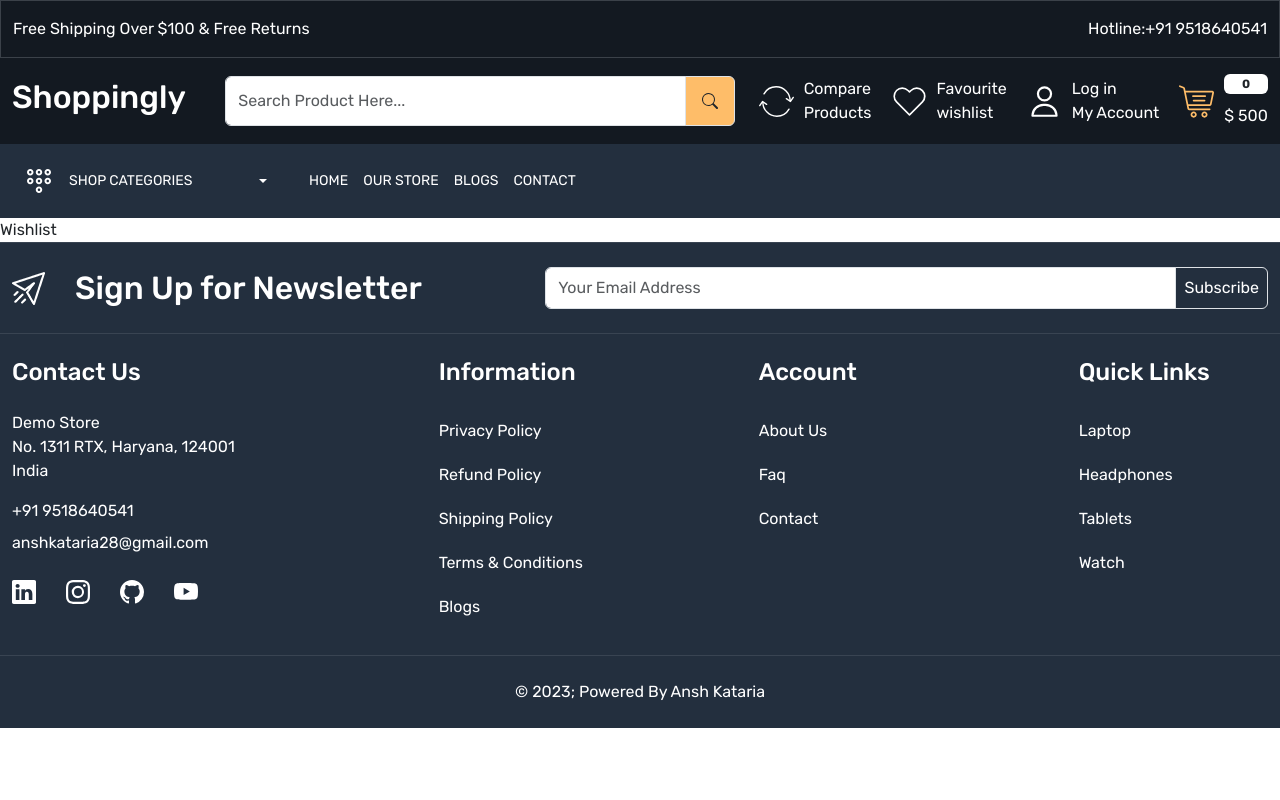
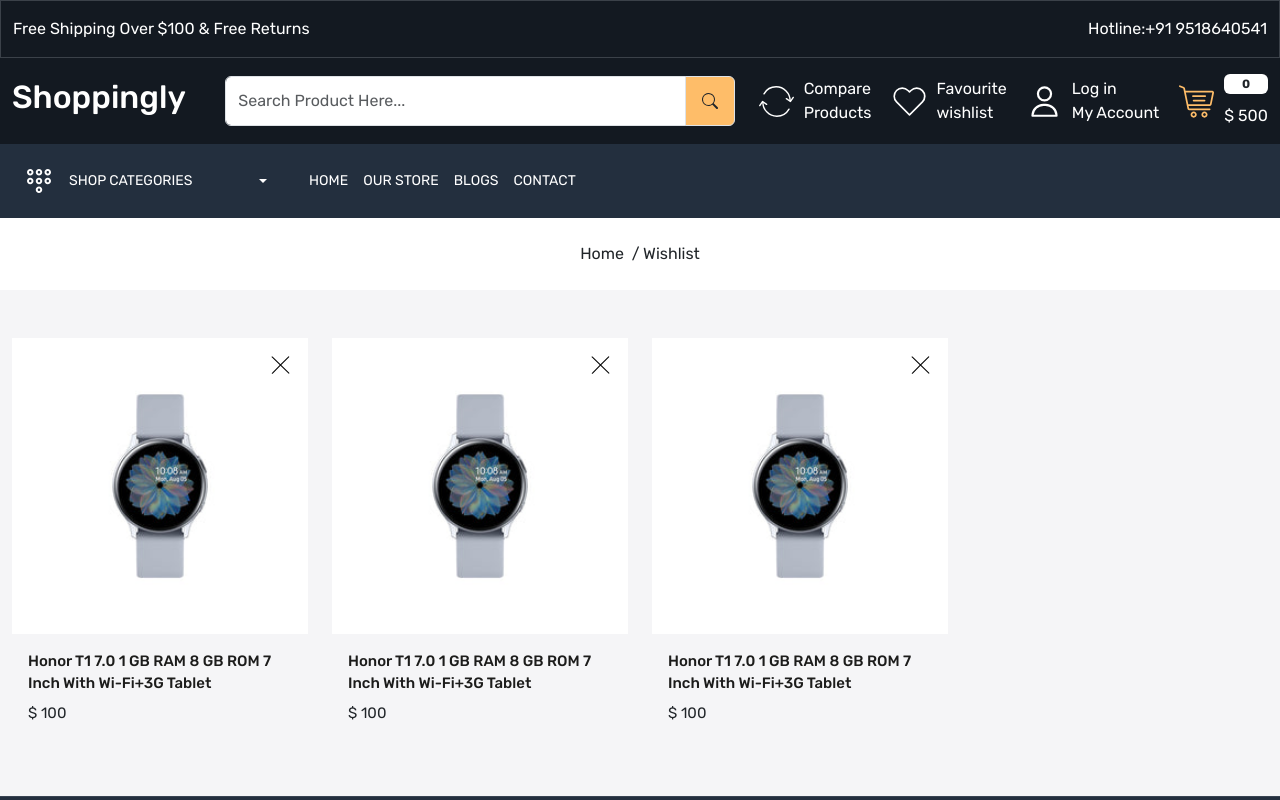
Before and after one commit to Ansh-Kataria/Shoppingly, a React (Create React App) app: page /wishlist in a window 1280 px wide. Shown: the top 800 px of the page. Built offline with nearby package versions, Linux system fonts and the light colour scheme.

Commit message:
wishlist created

```diff
--- a/src/pages/Wishlist.js
+++ b/src/pages/Wishlist.js
@@ -1,9 +1,86 @@
-import React from 'react'
+import React from "react";
+import BreadCrumb from "../components/BreadCrumb";
+import Meta from "../components/Meta";
 
 const Wishlist = () => {
   return (
-    <div>Wishlist</div>
-  )
-}
+    <>
+      <Meta title={"Wishlist"} />
+      <BreadCrumb title="Wishlist" />
+      <div className="wishlist-wrapper py-5 home-wrapper-2">
+        <div className="container-xxl">
+          <div className="row">
+            <div className="col-3">
+              <div className="wishlist-card position-relative">
+                <img
+                  src="images/cross.svg"
+                  alt="cross"
+                  className="position-absolute cross img-fluid"
+                />
+                <div className="wishlist-card-image">
+                  <img
+                    src="images/watch.jpg"
+                    className="img-fluid w-100"
+                    alt="watch"
+                  />
+                </div>
+                <div className="py-3 px-3">
+                  <h5 className="title">
+                    Honor T1 7.0 1 GB RAM 8 GB ROM 7 Inch With Wi-Fi+3G Tablet
+                  </h5>
+                  <h6 className="price">$ 100</h6>
+                </div>
+              </div>
+            </div>
+            <div className="col-3">
+              <div className="wishlist-card position-relative">
+                <img
+                  src="images/cross.svg"
+                  alt="cross"
+                  className="position-absolute cross img-fluid"
+                />
+                <div className="wishlist-card-image">
+                  <img
+                    src="images/watch.jpg"
+                    className="img-fluid w-100"
+                    alt="watch"
+                  />
+                </div>
+                <div className="py-3 px-3">
+                  <h5 className="title">
+                    Honor T1 7.0 1 GB RAM 8 GB ROM 7 Inch With Wi-Fi+3G Tablet
+                  </h5>
+                  <h6 className="price">$ 100</h6>
+                </div>
+              </div>
+            </div>
+            <div className="col-3">
+              <div className="wishlist-card position-relative">
+                <img
+                  src="images/cross.svg"
+                  alt="cross"
+                  className="position-absolute cross img-fluid"
+                />
+                <div className="wishlist-card-image">
+                  <img
+                    src="images/watch.jpg"
+                    className="img-fluid w-100"
+                    alt="watch"
+                  />
+                </div>
+                <div className="py-3 px-3">
+                  <h5 className="title">
+                    Honor T1 7.0 1 GB RAM 8 GB ROM 7 Inch With Wi-Fi+3G Tablet
+                  </h5>
+                  <h6 className="price">$ 100</h6>
+                </div>
+              </div>
+            </div>
+          </div>
+        </div>
+      </div>
+    </>
+  );
+};
 
-export default Wishlist
+export default Wishlist;
```
